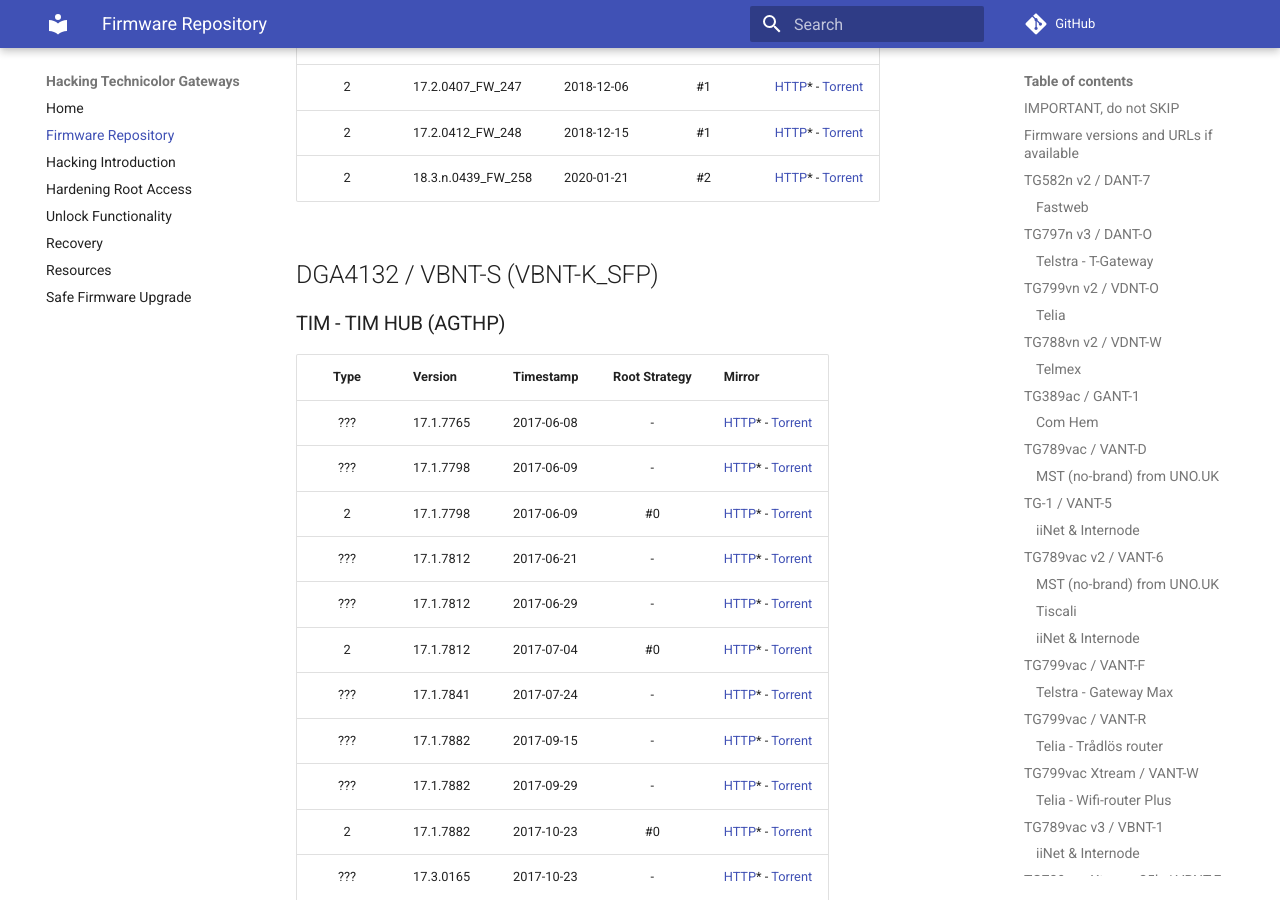
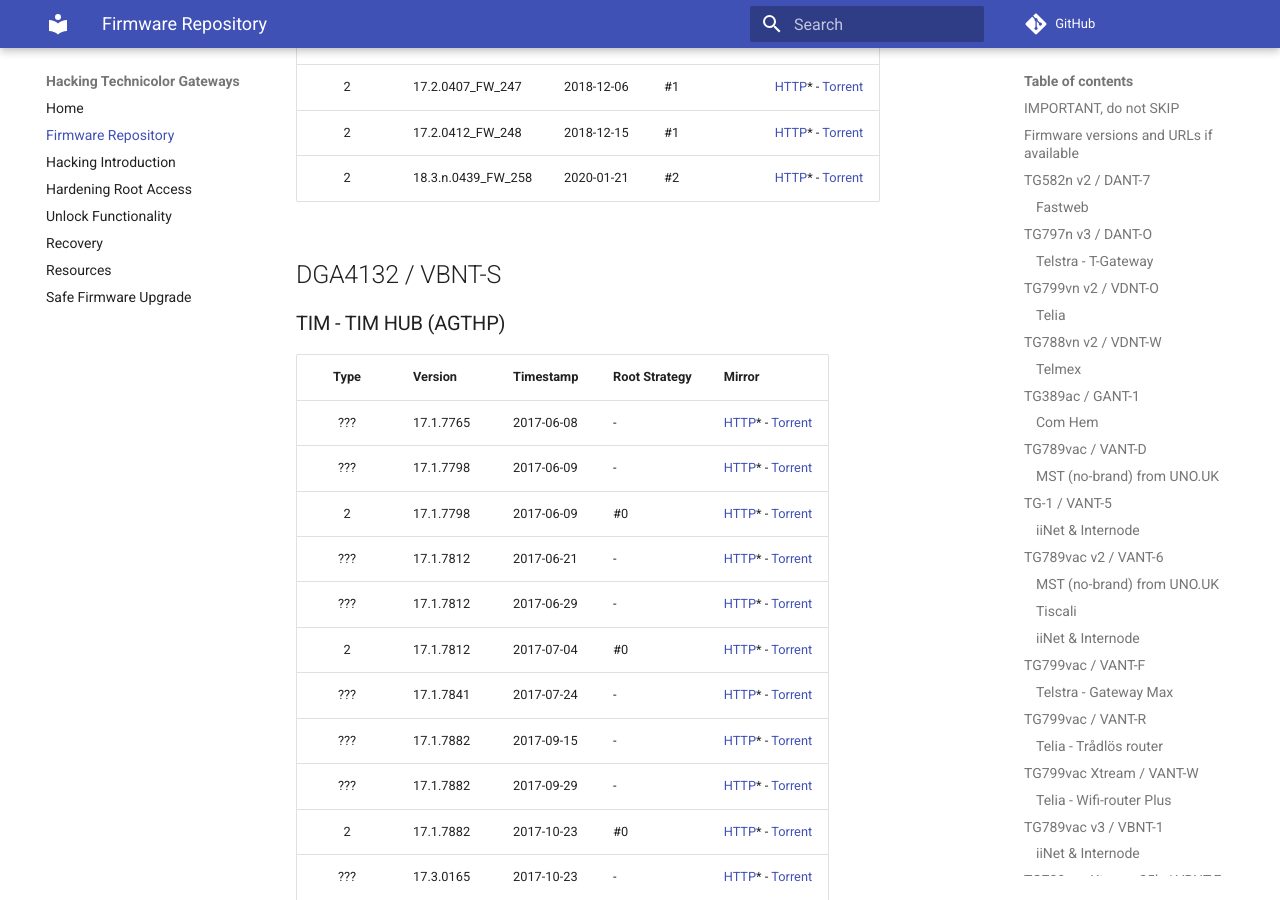
Before and after one commit to hack-technicolor/hack-technicolor, an MkDocs documentation site: the page built from docs/Repository.md, in a window 1280 px wide and 900 px high, scrolled down 12223 px. Built offline with MkDocs 1.6.1 and Material for MkDocs 9.7.7, drawn with Linux system fonts in a browser that asks for light colours; comment, search, counter and statistics services are not loaded.

Commit message:
Fix table column alignment

```diff
--- a/docs/Repository.md
+++ b/docs/Repository.md
@@ -31,7 +31,7 @@
 ### Fastweb
 
 | Type   | Version           | Timestamp  | Root Strategy | Mirror |
-|:------:|:------------------|:-----------|:-------------:|:-------|
+|:------:|:------------------|:-----------|:--------------|:-------|
 | 2      | 15.28.6169_FW_120 | 2015-07-11 | #0            | [HTTP](http://59.0.121.191:8080/ACS-server/file/15.28.6169_FW_120_TG582nv2.rbi)* - [Torrent](https://github.com/kevdagoat/hack-technicolor/blob/master/torrents/dant-7/15.28.6169_FW_120_TG582nv2.rbi.torrent?raw=true) |
 
 ## TG797n v3 / DANT-O
@@ -44,7 +44,7 @@
 ### Telstra - T-Gateway
 
 | Type   | Version           | Timestamp  | Root Strategy | Mirror |
-|:------:|:------------------|:-----------|:-------------:|:-------|
+|:------:|:------------------|:-----------|:--------------|:-------|
 | 2      | 15.53.6469-510-RA | 2016-01-07 | #0 #2         | [HTTP](http://fwstore.bdms.telstra.net/Technicolor_dant-o_CRF483-15.53.6469-510-RA/dant-o_CRF483-15.53.6469-510-RA.rbi) - [Torrent](https://github.com/kevdagoat/hack-technicolor/blob/master/torrents/dant-o/dant-o_CRF483-15.53.6469-510-RA.rbi.torrent?raw=true) |
 | 2      | 16.1.7565-580-RC  | 2017-06-08 | #0 #2         | [HTTP](http://fwstore.bdms.telstra.net/Technicolor_dant-o_CRF685-16.1.7565-580-RC/dant-o_CRF685-16.1.7565-580-RC.rbi) - [Torrent](https://github.com/kevdagoat/hack-technicolor/blob/master/torrents/dant-o/dant-o_CRF685-16.1.7565-580-RC.rbi.torrent?raw=true) |
 | ???    | 16.1.8372-580-RA  | 2018-09-20 | -             | [HTTP](http://fwstore.bdms.telstra.net/Technicolor_dant-o_CRF869-16.1.8372-580-RA/dant-o_CRF869-16.1.8372-580-RA.rbi) - [Torrent](https://github.com/kevdagoat/hack-technicolor/blob/master/torrents/dant-o/dant-o_CRF869-16.1.8372-580-RA.rbi.torrent?raw=true) |
@@ -54,7 +54,7 @@
 ### Telia
 
 | Type   | Version          | Timestamp  | Root Strategy | Mirror |
-|:------:|:-----------------|:-----------|:-------------:|:-------|
+|:------:|:-----------------|:-----------|:--------------|:-------|
 | ???    | 15.51.6436       | 2016-03-21 | -             | [HTTP](http://131.116.22.230/15516436o1361004closed.rbi)* - [Torrent](https://github.com/kevdagoat/hack-technicolor/blob/master/torrents/vdnt-o/15516436o1361004closed.rbi.torrent?raw=true) |
 | ???    | 15.51.6436       | 2016-05-24 | -             | [HTTP](http://131.116.22.230/15516436o1361005closed.rbi)* - [Torrent](https://github.com/kevdagoat/hack-technicolor/blob/master/torrents/vdnt-o/15516436o1361005closed.rbi.torrent?raw=true) |
 | 2      | 16.2.7732        | 2017-05-02 | #0            | [HTTP](http://131.116.22.230/1627732o2221004closed.rbi)* - [Torrent](https://github.com/kevdagoat/hack-technicolor/blob/master/torrents/vdnt-o/1627732o2221004closed.rbi.torrent?raw=true) |
@@ -66,7 +66,7 @@
 ### Telmex
 
 | Type   | Version          | Timestamp  | Root Strategy | Mirror |
-|:------:|:-----------------|:-----------|:-------------:|:-------|
+|:------:|:-----------------|:-----------|:--------------|:-------|
 | 2      | 17.2.0279        | 2017-10-31 | #3            | [HTTP](http://gateway.telmex.com/test/vdnt-w_TG788vnV2_17.2.0279_Upgrade.rbi) - [Torrent](https://github.com/kevdagoat/hack-technicolor/blob/master/torrents/vdnt-w/vdnt-w_TG788vnV2_17.2.0279_Upgrade.rbi.torrent?raw=true) |
 | 2      | 17.2.0360        | 2018-07-16 | #0            | [HTTP](http://gateway.telmex.com/TECHNICOLOR_TG788vnv2_17.2.0360/F_TG788vnv2_17.2.0360.rbi) - [Torrent](https://github.com/kevdagoat/hack-technicolor/blob/master/torrents/vdnt-w/F_TG788vnv2_17.2.0360.rbi.torrent?raw=true) |
 
@@ -184,7 +184,7 @@
 ### Fastweb - FASTGate
 
 | Type   | Version              | Timestamp  | Root Strategy | Mirror |
-|:------:|:---------------------|:-----------|:-------------:|:-------|
+|:------:|:---------------------|:-----------|:--------------|:-------|
 | 2      | 16.1.6637_FW_108_MOS | 2016-03-29 | #0            | [HTTP](http://59.0.121.191:8080/ACS-server/file/16.1.6637-2081001_FW_108_MOS_TG789vacXtream.rbi)* - [Torrent](https://github.com/kevdagoat/hack-technicolor/blob/master/torrents/vbnt-f/16.1.6637-2081001_FW_108_MOS_TG789vacXtream.rbi.torrent?raw=true) |
 | 2      | 16.1.6866_FW_111_IAD | 2016-05-19 | #0            | [HTTP](http://59.0.121.191:8080/ACS-server/file/16.1.6866-2081001_FW_111_IAD_TG789vacXtream.rbi)* - [Torrent](https://github.com/kevdagoat/hack-technicolor/blob/master/torrents/vbnt-f/16.1.6866-2081001_FW_111_IAD_TG789vacXtream.rbi.torrent?raw=true) |
 | 2      | 16.2.7384_FW_209_IAD | 2017-01-04 | #0            | [HTTP](http://59.0.121.191:8080/ACS-server/file/16.2.7384-2349001-FW_209-IAD_TG789vacXtream.rbi)* - [Torrent](https://github.com/kevdagoat/hack-technicolor/blob/master/torrents/vbnt-f/16.2.7384-2349001-FW_209-IAD_TG789vacXtream.rbi.torrent?raw=true) |
@@ -229,7 +229,7 @@
 ### Vodafone - Ultra Hub
 
 | Type   | Version                  | Timestamp  | Root Strategy | Mirror |
-|:------:|:-------------------------|:-----------|:-------------:|:-------|
+|:------:|:-------------------------|:-----------|:--------------|:-------|
 | 1      | 17.1.7875-CRF731         | 2017-09-04 | -             | [HTTP](http://downloads.vodafone.co.nz/ultrahub_crf731.rbi) - [Torrent](https://github.com/kevdagoat/hack-technicolor/blob/master/torrents/vant-9/ultrahub_crf731.rbi.torrent?raw=true) |
 | 2      | 17.1.7988-CRF846-V2.4.6  | 2018-05-09 | *WIP*         | [Torrent](https://github.com/kevdagoat/hack-technicolor/blob/master/torrents/vant-9/RC2.4.6_prod_AUTH_vant-9_17.1.7988-2461009-20180510014336.rbi.torrent?raw=true) |
 | 3      | 17.1.7988-CRF897-RC2-4-9 | 2018-10-21 | -             | [Torrent](https://github.com/kevdagoat/hack-technicolor/blob/master/torrents/vant-9/DGA-2-4-9-Prod.rbi.torrent?raw=true) |
@@ -251,13 +251,13 @@
 ### Tiscali
 
 | Type   | Version   | Timestamp  | Root Strategy | Mirror |
-|:------:|:----------|:-----------|:-------------:|:-------|
+|:------:|:----------|:-----------|:--------------|:-------|
 | ???    | 17.1.7970 | 2018-03-01 | -             | [HTTP](http://ftp.tr69.tiscali.it/TR69/Tiscali_DGA4130_17.1.7970-0001001-20180301141418.rbi)* - [Torrent](https://github.com/kevdagoat/hack-technicolor/blob/master/torrents/vbnt-k/Tiscali_DGA4130_17.1.7970-0001001-20180301141418.rbi.torrent?raw=true) |
 
 ### TIM - Smart Modem Plus (AGTEF)
 
 | Type   | Version            | Timestamp  | Root Strategy | Mirror |
-|:------:|:-------------------|:-----------|:-------------:|:-------|
+|:------:|:-------------------|:-----------|:--------------|:-------|
 | ???    | 16.3.7196          | 2016-10-10 | -             | [HTTP](http://156.54.126.84:80/Firmware/TR069/AGThomson/AGTEF_1.0.0_003_closed.rbi)* - [Torrent](https://github.com/kevdagoat/hack-technicolor/blob/master/torrents/vbnt-k/AGTEF_1.0.0_003_closed.rbi.torrent?raw=true) |
 | ???    | 16.3.7271          | 2016-11-01 | -             | [HTTP](http://156.54.126.84:80/Firmware/TR069/AGThomson/AGTEF_1.0.0_004_closed.rbi)* - [Torrent](https://github.com/kevdagoat/hack-technicolor/blob/master/torrents/vbnt-k/AGTEF_1.0.0_004_closed.rbi.torrent?raw=true) |
 | ???    | 16.3.7343          | 2016-11-27 | -             | [HTTP](http://156.54.126.84:80/Firmware/TR069/AGThomson/AGTEF_1.0.0_006_closed.rbi)* - [Torrent](https://github.com/kevdagoat/hack-technicolor/blob/master/torrents/vbnt-k/AGTEF_1.0.0_006_closed.rbi.torrent?raw=true) |
@@ -311,7 +311,7 @@
 ### Fastweb - FASTGate
 
 | Type   | Version            | Timestamp  | Root Strategy | Mirror |
-|:------:|:-------------------|:-----------|:-------------:|:-------|
+|:------:|:-------------------|:-----------|:--------------|:-------|
 | 2      | 17.2.0214_FW_219   | 2017-10-17 | #1            | [HTTP](http://59.0.121.191:8080/ACS-server/file/17.2.0214_FW_219_DGA4131.rbi)* - [Torrent](https://github.com/kevdagoat/hack-technicolor/blob/master/torrents/vbnt-o/17.2.0214_FW_219_DGA4131.rbi.torrent?raw=true) |
 | 2      | 17.2.0245_FW_223   | 2017-11-28 | #1            | [HTTP](http://59.0.121.191:8080/ACS-server/file/17.2.0245_FW_223_DGA4131.rbi)* - [Torrent](https://github.com/kevdagoat/hack-technicolor/blob/master/torrents/vbnt-o/17.2.0245_FW_223_DGA4131.rbi.torrent?raw=true) |
 | 2      | 17.2.0245_FW_226   | 2017-12-22 | #1            | [HTTP](http://59.0.121.191:8080/ACS-server/file/17.2.0245_FW_226_DGA4131.rbi)* - [Torrent](https://github.com/kevdagoat/hack-technicolor/blob/master/torrents/vbnt-o/17.2.0245_FW_226_DGA4131.rbi.torrent?raw=true) |
@@ -322,12 +322,12 @@
 | 2      | 17.2.0412_FW_248   | 2018-12-15 | #1            | [HTTP](http://59.0.121.191:8080/ACS-server/file/17.2.0412_FW_248_DGA4131.rbi)* - [Torrent](https://github.com/kevdagoat/hack-technicolor/blob/master/torrents/vbnt-o/17.2.0412_FW_248_DGA4131.rbi.torrent?raw=true) |
 | 2      | 18.3.n.0439_FW_258 | 2020-01-21 | #2            | [HTTP](http://59.0.121.191:8080/ACS-server/file/18.3.n.0439_FW_258_DGA4131.rbi)* - [Torrent](https://github.com/kevdagoat/hack-technicolor/blob/master/torrents/vbnt-o/18.3.n.0439_FW_258_DGA4131.rbi.torrent?raw=true) |
 
-## DGA4132 / VBNT-S (VBNT-K_SFP)
+## DGA4132 / VBNT-S
 
 ### TIM - TIM HUB (AGTHP)
 
 | Type   | Version            | Timestamp  | Root Strategy | Mirror |
-|:------:|:-------------------|:-----------|:-------------:|:-------|
+|:------:|:-------------------|:-----------|:--------------|:-------|
 | ???    | 17.1.7765          | 2017-06-08 | -             | [HTTP](http://156.54.126.84:80/Firmware/TR069/AGThomson/AGTHP_1.0.2_001_CLOSED.rbi)* - [Torrent](https://github.com/kevdagoat/hack-technicolor/blob/master/torrents/vbnt-s/AGTHP_1.0.2_001_CLOSED.rbi.torrent?raw=true) |
 | ???    | 17.1.7798          | 2017-06-09 | -             | [HTTP](http://156.54.126.84:80/Firmware/TR069/AGThomson/AGTHP_1.0.2_002_CLOSED.rbi)* - [Torrent](https://github.com/kevdagoat/hack-technicolor/blob/master/torrents/vbnt-s/AGTHP_1.0.2_002_CLOSED.rbi.torrent?raw=true) |
 | 2      | 17.1.7798          | 2017-06-09 | #0            | [HTTP](http://156.54.126.84:80/Firmware/TR069/AGThomson/AGTHP_1.0.2_CLOSED.rbi)* - [Torrent](https://github.com/kevdagoat/hack-technicolor/blob/master/torrents/vbnt-s/AGTHP_1.0.2_CLOSED.rbi.torrent?raw=true) |
@@ -391,7 +391,7 @@
 ### Vodafone - Ultra Hub Plus
 
 | Type   | Version                 | Timestamp  | Root Strategy | Mirror |
-|:------:|:------------------------|:-----------|:-------------:|:-------|
+|:------:|:------------------------|:-----------|:--------------|:-------|
 | 2      | 17.4.0182CRF877-RC2.0.1 | 2018-11-19 | *WIP*         | [Torrent](https://github.com/kevdagoat/hack-technicolor/blob/master/torrents/vdnt-o/UHP-2-0-1-Prod.rbi.torrent?raw=true) |
 
 ## DJA0231 / VCNT-A
```
